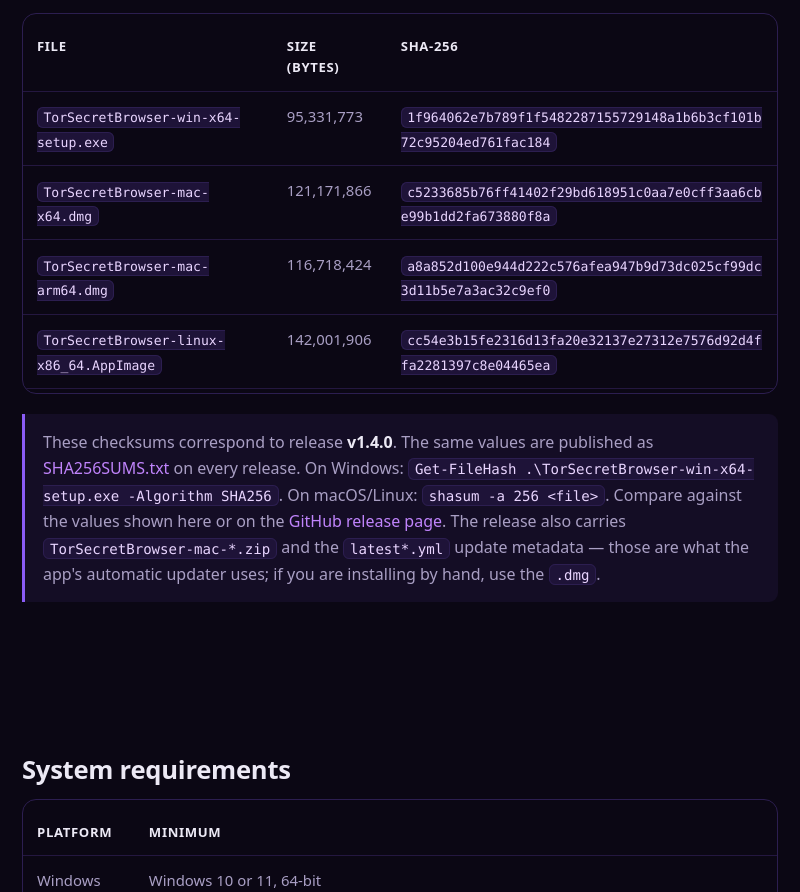
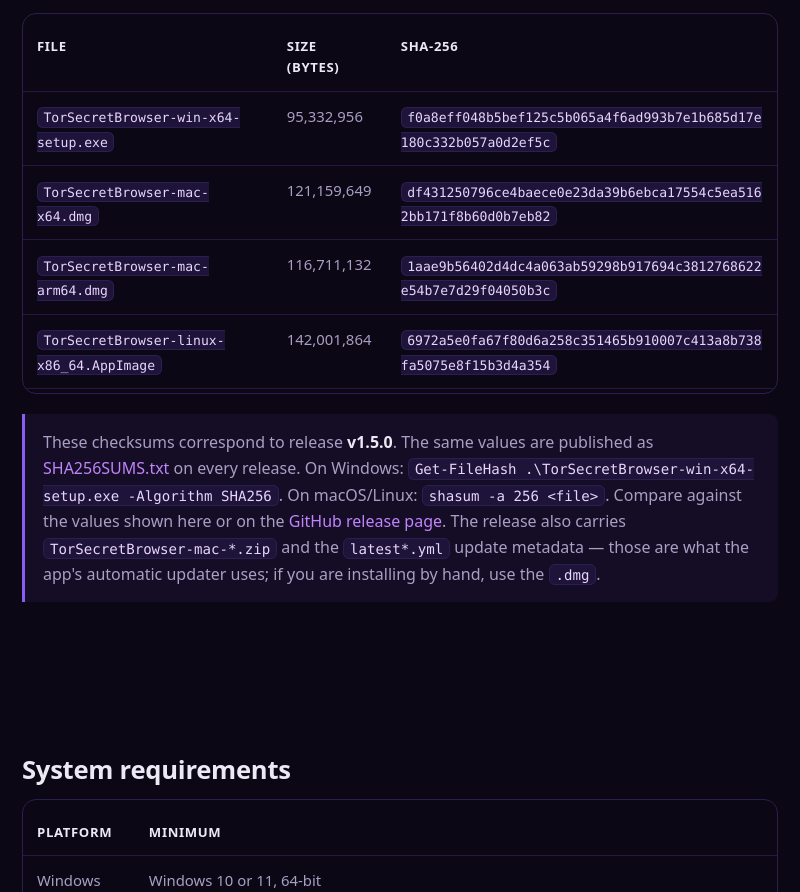
Before and after one commit to itriedcoding/TorSecretBrowser, an Electron app: page site/downloads.html in a window 800 px wide. Shown: the part 1409-2301 px from the top of the page. Drawn offline with Linux system fonts and the light colour scheme.

Commit message:
Website: refresh downloads and scanner to v1.5.0

```diff
--- a/site/app.js
+++ b/site/app.js
@@ -325,13 +325,13 @@
   // SHA256SUMS.txt on the GitHub release. Used only for the authenticity check.
   var OFFICIAL = {
     'TorSecretBrowser-win-x64-setup.exe':
-      { sha256: '1f964062e7b789f1f5482287155729148a1b6b3cf101b72c95204ed761fac184', platform: 'Windows 64-bit', version: '1.4.0' },
+      { sha256: 'f0a8eff048b5bef125c5b065a4f6ad993b7e1b685d17e180c332b057a0d2ef5c', platform: 'Windows 64-bit', version: '1.5.0' },
     'TorSecretBrowser-mac-x64.dmg':
-      { sha256: 'c5233685b76ff41402f29bd618951c0aa7e0cff3aa6cbe99b1dd2fa673880f8a', platform: 'macOS Intel', version: '1.4.0' },
+      { sha256: 'df431250796ce4baece0e23da39b6ebca17554c5ea5162bb171f8b60d0b7eb82', platform: 'macOS Intel', version: '1.5.0' },
     'TorSecretBrowser-mac-arm64.dmg':
-      { sha256: 'a8a852d100e944d222c576afea947b9d73dc025cf99dc3d11b5e7a3ac32c9ef0', platform: 'macOS Apple Silicon', version: '1.4.0' },
+      { sha256: '1aae9b56402d4dc4a063ab59298b917694c3812768622e54b7e7d29f04050b3c', platform: 'macOS Apple Silicon', version: '1.5.0' },
     'TorSecretBrowser-linux-x86_64.AppImage':
-      { sha256: 'cc54e3b15fe2316d13fa20e32137e27312e7576d92d4ffa2281397c8e04465ea', platform: 'Linux x86_64', version: '1.4.0' }
+      { sha256: '6972a5e0fa67f80d6a258c351465b910007c413a8b738fa5075e8f15b3d4a354', platform: 'Linux x86_64', version: '1.5.0' }
   };
 
   var EXT_GROUP = {
--- a/site/downloads.html
+++ b/site/downloads.html
@@ -126,29 +126,29 @@
           <tbody>
             <tr>
               <td><code>TorSecretBrowser-win-x64-setup.exe</code></td>
-              <td>95,331,773</td>
-              <td><code>1f964062e7b789f1f5482287155729148a1b6b3cf101b72c95204ed761fac184</code></td>
+              <td>95,332,956</td>
+              <td><code>f0a8eff048b5bef125c5b065a4f6ad993b7e1b685d17e180c332b057a0d2ef5c</code></td>
             </tr>
             <tr>
               <td><code>TorSecretBrowser-mac-x64.dmg</code></td>
-              <td>121,171,866</td>
-              <td><code>c5233685b76ff41402f29bd618951c0aa7e0cff3aa6cbe99b1dd2fa673880f8a</code></td>
+              <td>121,159,649</td>
+              <td><code>df431250796ce4baece0e23da39b6ebca17554c5ea5162bb171f8b60d0b7eb82</code></td>
             </tr>
             <tr>
               <td><code>TorSecretBrowser-mac-arm64.dmg</code></td>
-              <td>116,718,424</td>
-              <td><code>a8a852d100e944d222c576afea947b9d73dc025cf99dc3d11b5e7a3ac32c9ef0</code></td>
+              <td>116,711,132</td>
+              <td><code>1aae9b56402d4dc4a063ab59298b917694c3812768622e54b7e7d29f04050b3c</code></td>
             </tr>
             <tr>
               <td><code>TorSecretBrowser-linux-x86_64.AppImage</code></td>
-              <td>142,001,906</td>
-              <td><code>cc54e3b15fe2316d13fa20e32137e27312e7576d92d4ffa2281397c8e04465ea</code></td>
+              <td>142,001,864</td>
+              <td><code>6972a5e0fa67f80d6a258c351465b910007c413a8b738fa5075e8f15b3d4a354</code></td>
             </tr>
           </tbody>
         </table>
       </div>
       <div class="note">
-        These checksums correspond to release <strong>v1.4.0</strong>. The same values are
+        These checksums correspond to release <strong>v1.5.0</strong>. The same values are
         published as <a href="https://github.com/itriedcoding/TorSecretBrowser/releases/latest/download/SHA256SUMS.txt" target="_blank" rel="noopener">SHA256SUMS.txt</a>
         on every release. On Windows:
         <code>Get-FileHash .\TorSecretBrowser-win-x64-setup.exe -Algorithm SHA256</code>.
```
